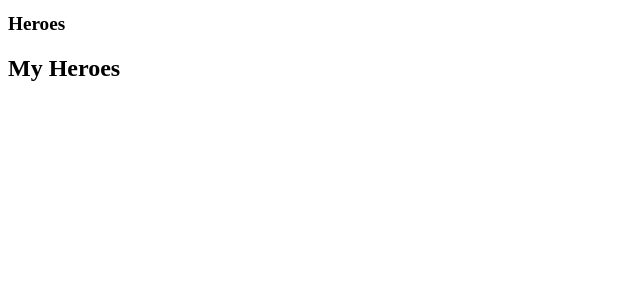
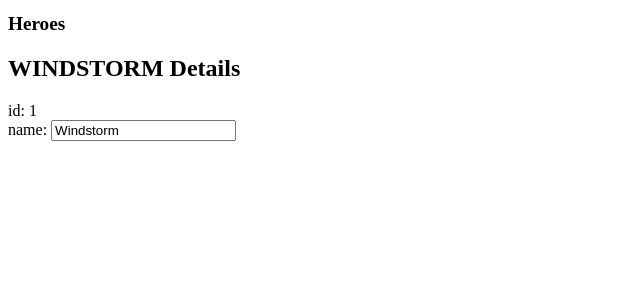
Before and after one commit to mamady310/tour-of-heros, an Angular app: page / in a window 1280 px wide. Shown: the top 300 px of the page, without its empty margins (0-640 px from the left). Built offline with nearby package versions, Linux system fonts and the light colour scheme.

Commit message:
component.html

```diff
--- a/src/app/heroes/heroes.component.html
+++ b/src/app/heroes/heroes.component.html
@@ -1,9 +1,8 @@
-<h2>My Heroes</h2>
-<ul class="heroes">
-  <li *ngFor="let hero of heroes">
-    <a routerLink="/detail/{{hero.id}}">
-      <span class="badge">{{hero.id}}</span> {{hero.name}}
-    </a>
-  </li>
-</ul>
+<h2>{{hero.name | uppercase}} Details</h2>
+<div><span>id: </span>{{hero.id}}</div>
+<div>
+  <label>name:
+    <input [(ngModel)]="hero.name" placeholder="name"/>
+  </label>
+</div>
 <!-- [hero]="selectedHero" is an Angular property binding. It is one way binding. Now when the user clicks a hero in the list, the selectedHero changes. When the selectedHero changes, the property binding updates hero and the HeroDetailComponent displays the new hero.-->
```
